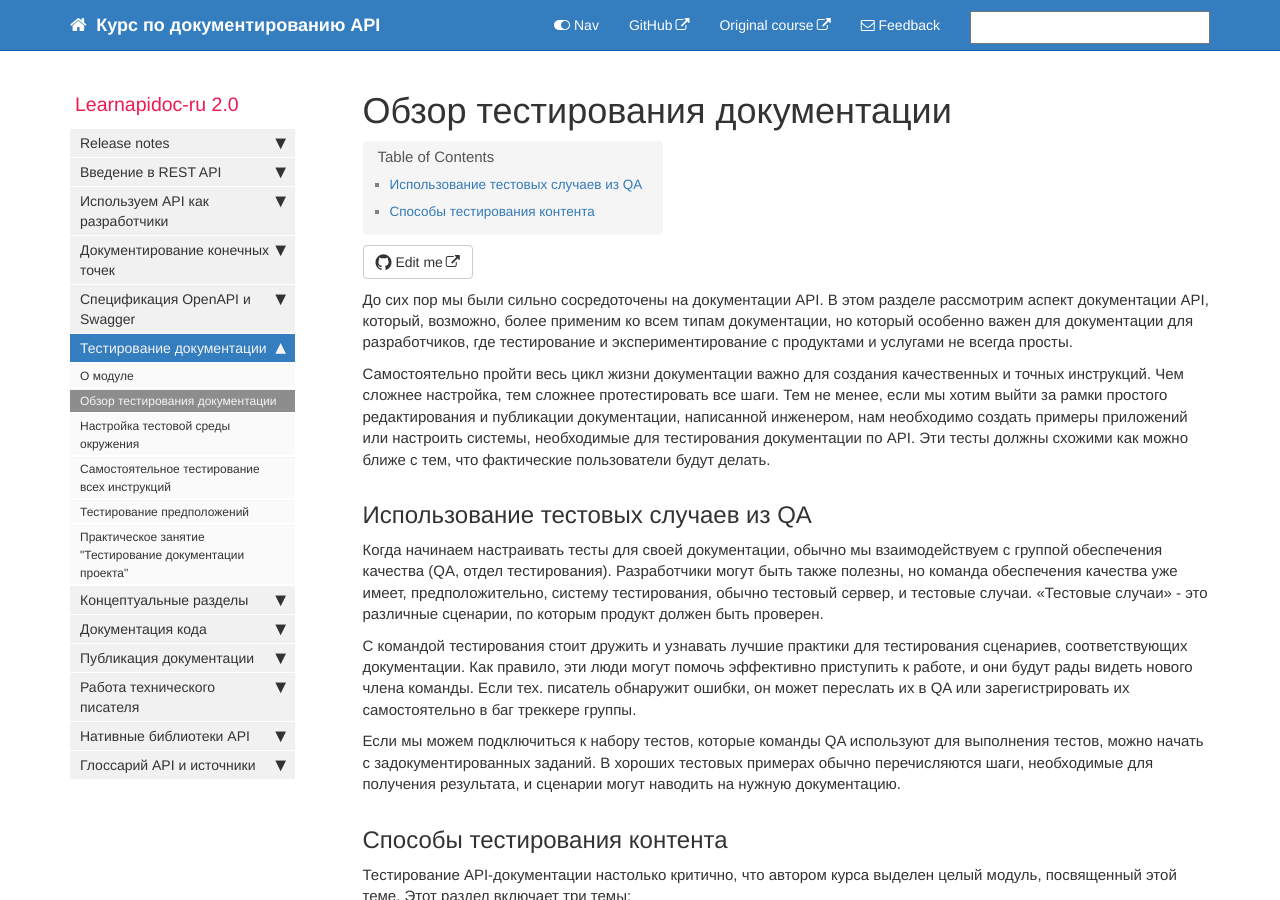
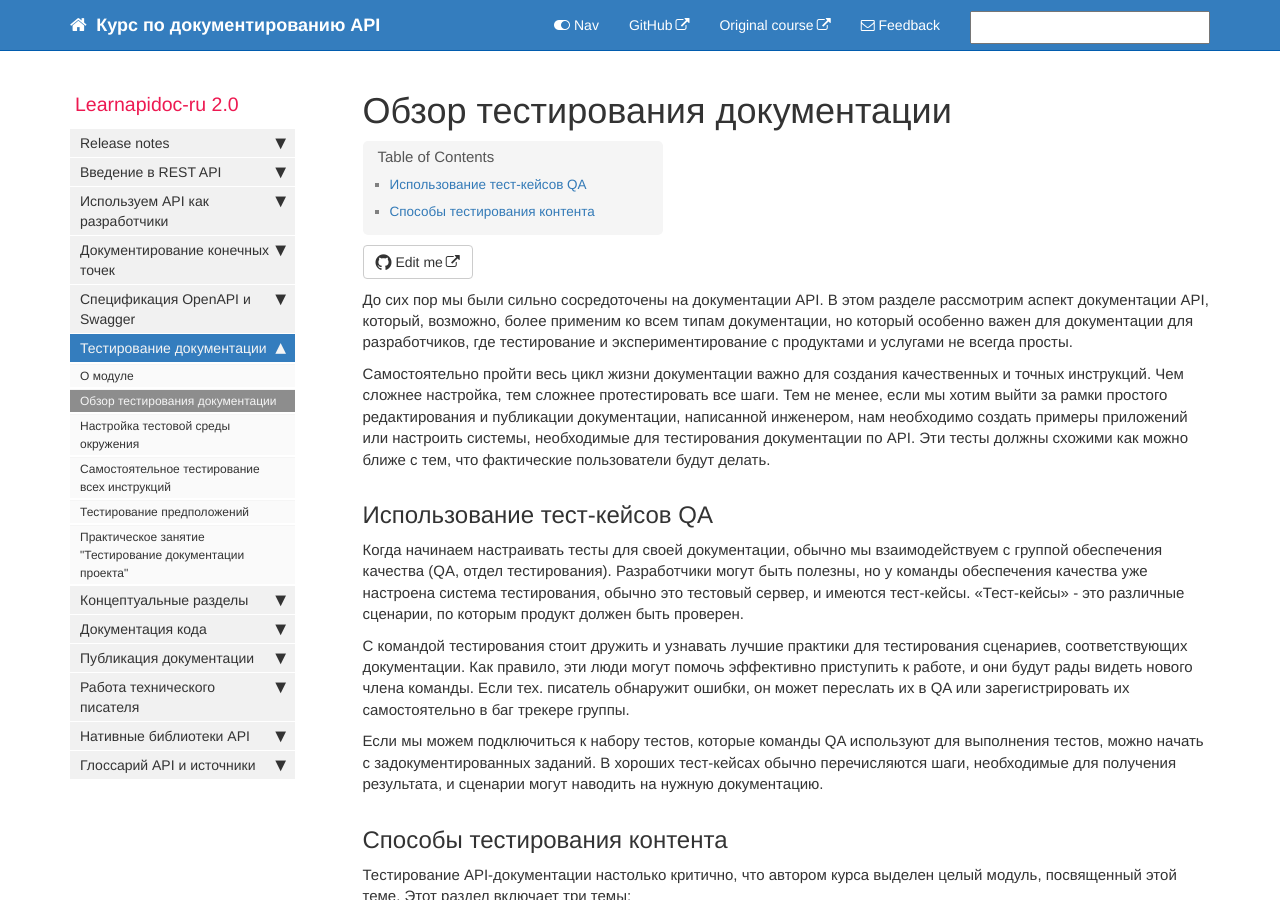
Before and after one commit to Starkovden/Starkovden.github.io, a Jekyll site: the page built from pages/testing-api-doc/overview-testing.md, in a window 1280 px wide and 900 px high. Built offline with Jekyll 4.4.1, drawn with Linux system fonts in a browser that asks for light colours; nearby versions of some CDN libraries; comment, search, counter and statistics services are not loaded.

Commit message:
edit testcases

```diff
--- a/pages/testing-api-doc/overview-testing.md
+++ b/pages/testing-api-doc/overview-testing.md
@@ -11,13 +11,13 @@ folder: testing-api-doc
 Самостоятельно пройти весь цикл жизни документации важно для создания качественных и точных инструкций. Чем сложнее настройка, тем сложнее протестировать все шаги. Тем не менее, если мы хотим выйти за рамки простого редактирования и публикации документации, написанной инженером, нам необходимо создать примеры приложений или настроить системы, необходимые для тестирования документации по API. Эти тесты должны схожими как можно ближе с тем, что фактические пользователи будут делать.
 
 <a name="leverage"></a>
-## Использование тестовых случаев из QA
+## Использование тест-кейсов QA
 
-Когда начинаем настраивать тесты для своей документации, обычно мы взаимодействуем с группой обеспечения качества (QA, отдел тестирования). Разработчики  могут быть также полезны, но команда обеспечения качества уже имеет, предположительно, систему тестирования, обычно тестовый сервер, и тестовые случаи. «Тестовые случаи» - это различные сценарии, по которым продукт должен быть проверен.
+Когда начинаем настраивать тесты для своей документации, обычно мы взаимодействуем с группой обеспечения качества (QA, отдел тестирования). Разработчики  могут быть полезны, но у команды обеспечения качества уже настроена система тестирования, обычно это тестовый сервер, и имеются тест-кейсы. «Тест-кейсы» - это различные сценарии, по которым продукт должен быть проверен.
 
-С командой тестирования стоит дружить и узнавать лучшие практики для тестирования сценариев, соответствующих документации. Как правило, эти люди могут помочь эффективно приступить к работе, и они будут рады видеть нового члена команды. Если тех. писатель обнаружит ошибки, он может переслать их в QA или зарегистрировать их самостоятельно в баг треккере группы.
+С командой тестирования стоит дружить и узнавать лучшие практики для тестирования сценариев, соответствующих документации. Как правило, эти люди могут помочь эффективно приступить к работе, и они будут рады видеть нового члена команды. Если тех. писатель обнаружит ошибки, он может переслать их в QA или зарегистрировать их самостоятельно в баг трекере группы.
 
-Если мы можем подключиться к набору тестов, которые команды QA используют для выполнения тестов, можно начать с задокументированных заданий. В хороших тестовых примерах обычно перечисляются шаги, необходимые для получения результата, и сценарии могут наводить на нужную документацию.
+Если мы можем подключиться к набору тестов, которые команды QA используют для выполнения тестов, можно начать с задокументированных заданий. В хороших тест-кейсах обычно перечисляются шаги, необходимые для получения результата, и сценарии могут наводить на нужную документацию.
 
 <a name="testWays"></a>
 ## Способы тестирования контента
```
